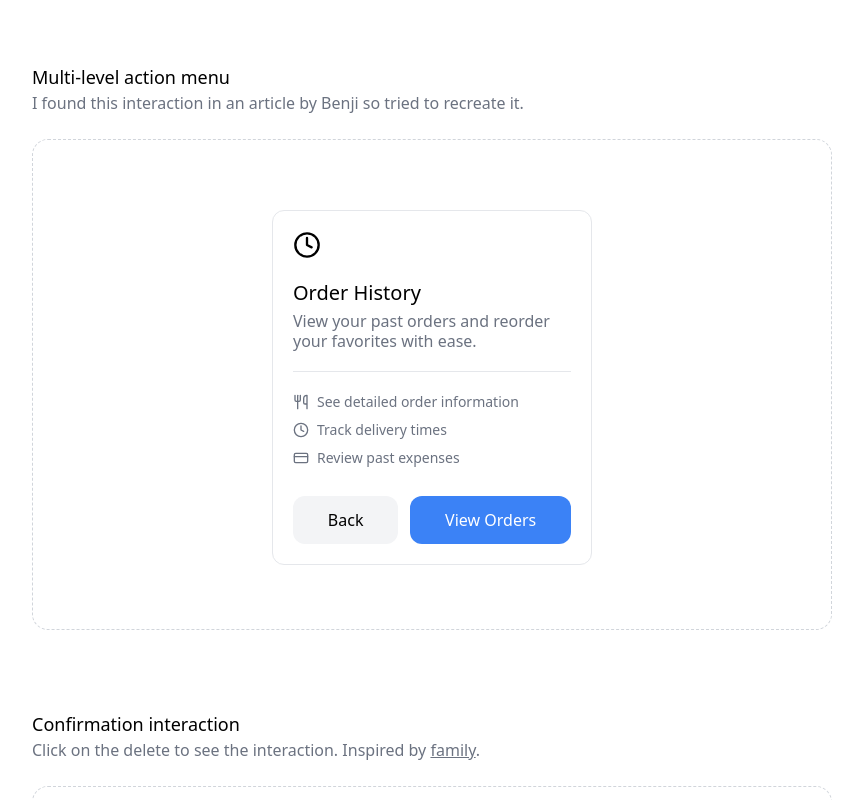
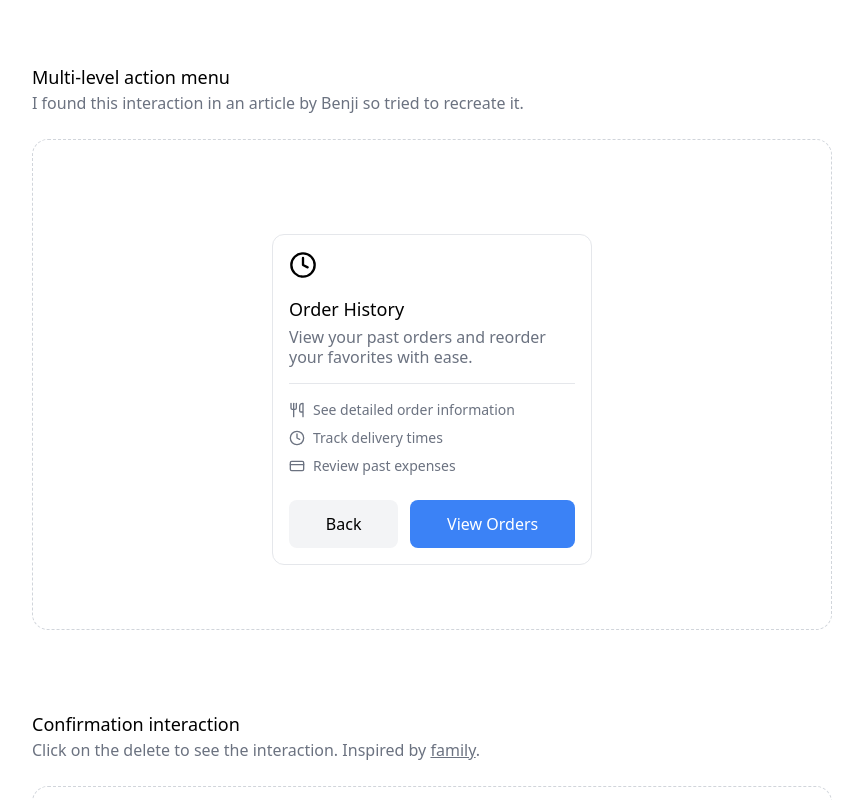
Before and after one commit to casicodes/portfolio, a React (Vite) app: page / in a window 1280 px wide. Both pictures are taken after a click on the button "View Order History". Shown: the part 701-1501 px from the top of the page, without its empty margins (208-1071 px from the left). Built offline with nearby package versions, Linux system fonts and the light colour scheme.

Commit message:
Make compact

```diff
--- a/src/component/MultiLevelAction/MultiLevelAction.jsx
+++ b/src/component/MultiLevelAction/MultiLevelAction.jsx
@@ -47,11 +47,11 @@ const OrderHistoryStep = ({ onBack }) => (
   <motion.div
     layoutId="container"
     transition={{ type: "spring", duration: 0.3, bounce: 0 }}
-    className="flex flex-col gap-5 bg-white p-5 rounded-xl w-[320px] border"
+    className="flex flex-col gap-4 bg-white p-4 rounded-xl w-[320px] border"
   >
     <Clock size={28} />
     <div>
-      <p className="text-xl font-medium mb-1">Order History</p>
+      <p className="text-lg font-medium mb-1">Order History</p>
       <p className="text-gray-500 leading-5">
         View your past orders and reorder your favorites with ease.
       </p>
@@ -71,14 +71,14 @@ const OrderHistoryStep = ({ onBack }) => (
     <div className="flex gap-3">
       <motion.button
         whileTap={{ scale: 0.95 }}
-        className="py-3 rounded-xl bg-gray-100 grow"
+        className="py-3 rounded-lg bg-gray-100 grow"
         onClick={onBack}
       >
         Back
       </motion.button>
       <motion.button
         whileTap={{ scale: 0.95 }}
-        className="py-3 rounded-xl bg-blue-500 text-white grow"
+        className="py-3 rounded-lg bg-blue-500 text-white grow"
       >
         View Orders
       </motion.button>
@@ -90,11 +90,11 @@ const PaymentMethodsStep = ({ onBack }) => (
   <motion.div
     layoutId="container"
     transition={{ type: "spring", duration: 0.3, bounce: 0 }}
-    className="flex flex-col gap-5 bg-white p-5 rounded-xl w-[320px] border"
+    className="flex flex-col gap-4 bg-white p-4 rounded-xl w-[320px] border"
   >
     <CreditCard size={28} />
     <div>
-      <p className="text-xl font-medium mb-1">Payment Methods</p>
+      <p className="text-lg font-medium mb-1">Payment Methods</p>
       <p className="text-gray-500 leading-5">
         Manage your payment options for quick and easy checkout.
       </p>
@@ -114,14 +114,14 @@ const PaymentMethodsStep = ({ onBack }) => (
     <div className="flex gap-3">
       <motion.button
         whileTap={{ scale: 0.95 }}
-        className="py-3 rounded-xl bg-gray-100 grow"
+        className="py-3 rounded-lg bg-gray-100 grow"
         onClick={onBack}
       >
         Back
       </motion.button>
       <motion.button
         whileTap={{ scale: 0.95 }}
-        className="py-3 rounded-xl bg-blue-500 text-white grow"
+        className="py-3 rounded-lg bg-blue-500 text-white grow"
       >
         Manage
       </motion.button>
@@ -133,11 +133,11 @@ const DeleteAccountStep = ({ onBack }) => (
   <motion.div
     layoutId="container"
     transition={{ type: "spring", duration: 0.3, bounce: 0 }}
-    className="flex flex-col gap-5 bg-white p-5 rounded-xl w-[320px] border"
+    className="flex flex-col gap-4 bg-white p-4 rounded-xl w-[320px] border"
   >
     <Trash2 size={28} />
     <div>
-      <p className="text-xl font-medium mb-1">Delete Account</p>
+      <p className="text-lg font-medium mb-1">Delete Account</p>
       <p className="text-gray-500 leading-5">
         We're sorry to see you go. Are you sure you want to delete your account?
       </p>
@@ -157,14 +157,14 @@ const DeleteAccountStep = ({ onBack }) => (
     <div className="flex gap-3">
       <motion.button
         whileTap={{ scale: 0.95 }}
-        className="py-3 rounded-xl bg-gray-100 grow"
+        className="py-3 rounded-lg bg-gray-100 grow"
         onClick={onBack}
       >
         Cancel
       </motion.button>
       <motion.button
         whileTap={{ scale: 0.95 }}
-        className="py-3 rounded-xl bg-red-500 text-white grow"
+        className="py-3 rounded-lg bg-red-500 text-white grow"
       >
         Delete Account
       </motion.button>
@@ -219,7 +219,7 @@ function MultiLevelAction() {
                           i === 2
                             ? "bg-red-50 text-red-500 hover:bg-red-100"
                             : "bg-gray-100"
-                        } flex items-center gap-2  hover:bg-gray-200 py-3 px-3 rounded-xl `}
+                        } flex items-center gap-2  hover:bg-gray-200 py-3 px-3 rounded-lg`}
                         onClick={() => handleStepChange(el.step)}
                       >
                         {el.icon} {el.label}
```
